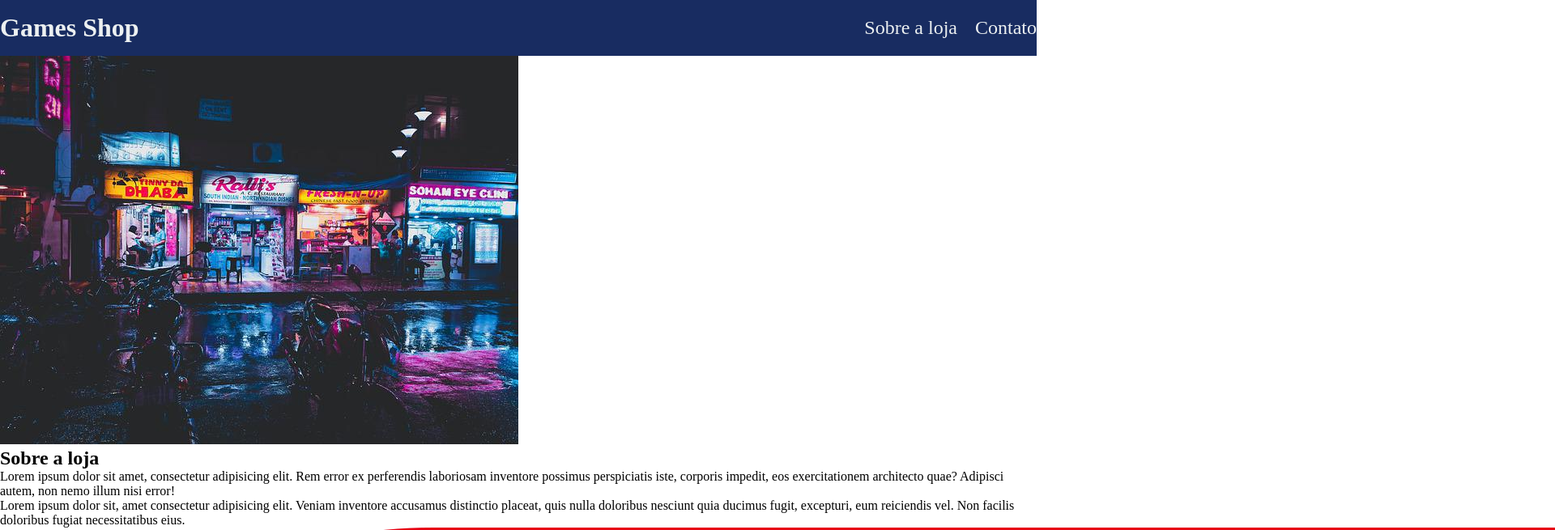
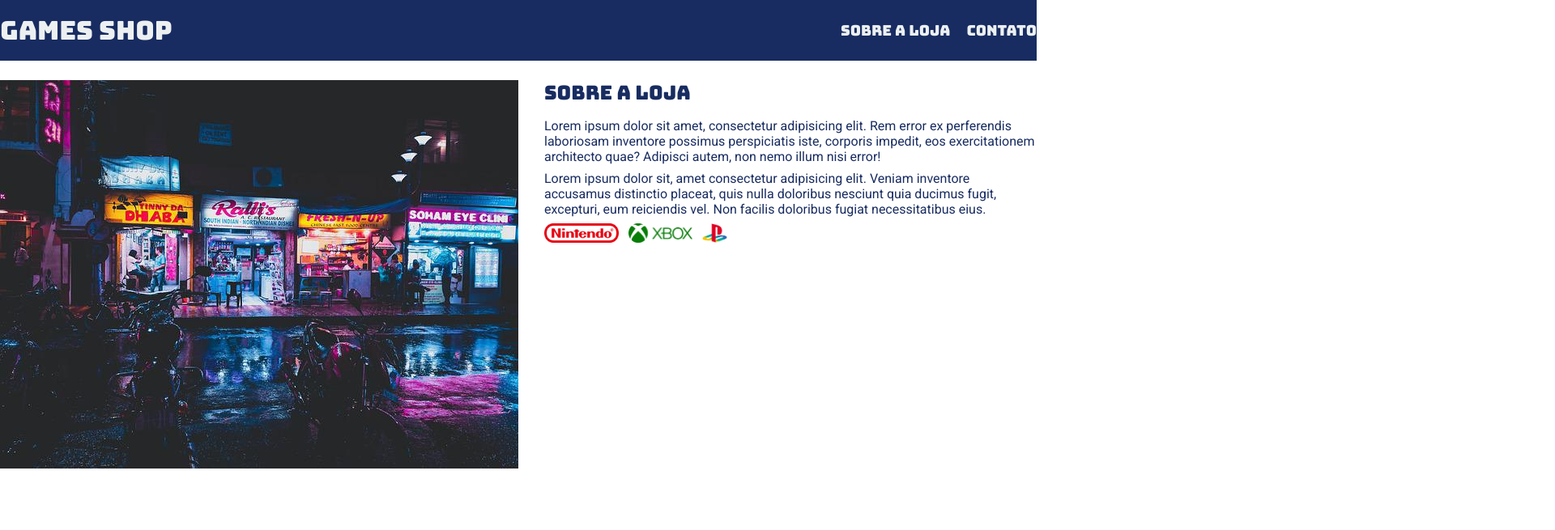
Before and after one commit to thainasouza0/landing-page-game-shop, a plain HTML site: page index.html in a window 1280 px wide. Shown: the top 655 px of the page at 81% size, 1920 px wide, since content can reach past the window. Drawn offline with Linux system fonts and the light colour scheme.

Commit message:
Adicionado estilização da seção sobre

```diff
--- a/style.css
+++ b/style.css
@@ -2,6 +2,20 @@
     margin: 0;
     padding: 0;
     box-sizing: border-box; /* Faz com que a largura inclua a borda e o espaçamento */
+}
+
+header,
+section h2 {
+    font-family: 'Bungee', cursive; /* Seta a fonte escolhida*/
+}
+
+header h1,
+section h2 {
+    font-weight: normal; /* Corrige o peso bold auto inserido pelo navegador */
+}
+
+body {
+    font-family: 'Roboto', sans-serif;
 }
 
 header { /* Estilização do cabeçalho */
@@ -14,7 +28,7 @@ header nav li {
     display: inline; /* Apresenta os elementos em linha lado a lado */
     margin-left: 16px; /* Adiciona uma margem a esquerda */
     color: #ECF0F1;
-    font-size: 24px; /* Altera o tamanho da fonte */
+    font-size: 18px; /* Altera o tamanho da fonte */
 }
 
 header nav li a { /* Altera a cor do texto que está linkado */
@@ -28,8 +42,39 @@ header nav li a { /* Altera a cor do texto que está linkado */
     margin: 0 auto; /* Seta a margem */
 }
 
-header .container {
+header .container,
+section .container {
     display: flex; /* Coloca o menu ao lado do título */
     align-items: center; /* Centraliza os itens verticalmente */
     justify-content: space-between; /* Distribui os itens */
 }
+
+.brands-list img {
+    height: 24px; /* Define o tamanho das imagens */
+}
+
+.brands-list li {
+    display: inline;
+    margin-right: 8px;
+}
+
+section .container {
+    align-items: flex-start; /* Alinha no início */
+}
+
+section {
+    padding: 24px 0;
+    color: #182C61;
+}
+
+section h2 {
+    margin-bottom: 16px;
+}
+
+section p {
+    margin-bottom: 8px;
+}
+
+.store-front {
+    margin-right: 32px;
+}
```
